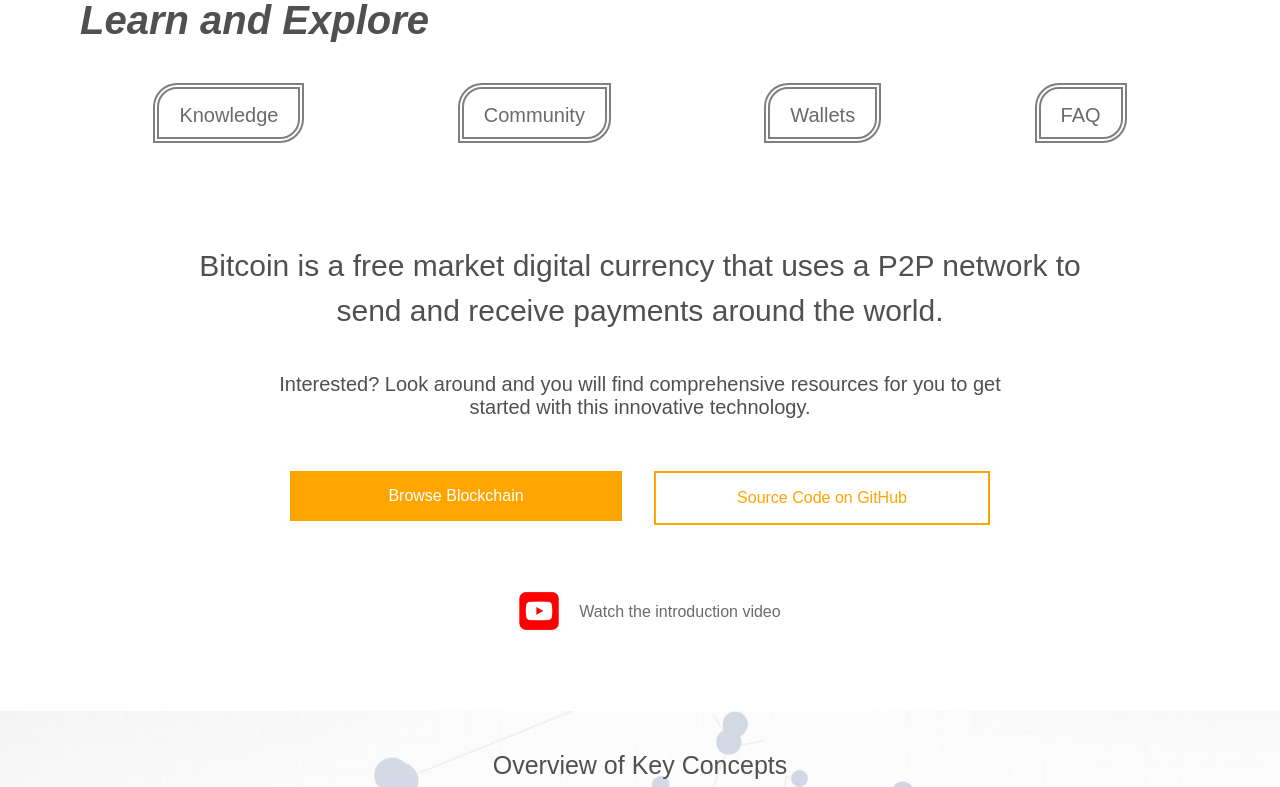
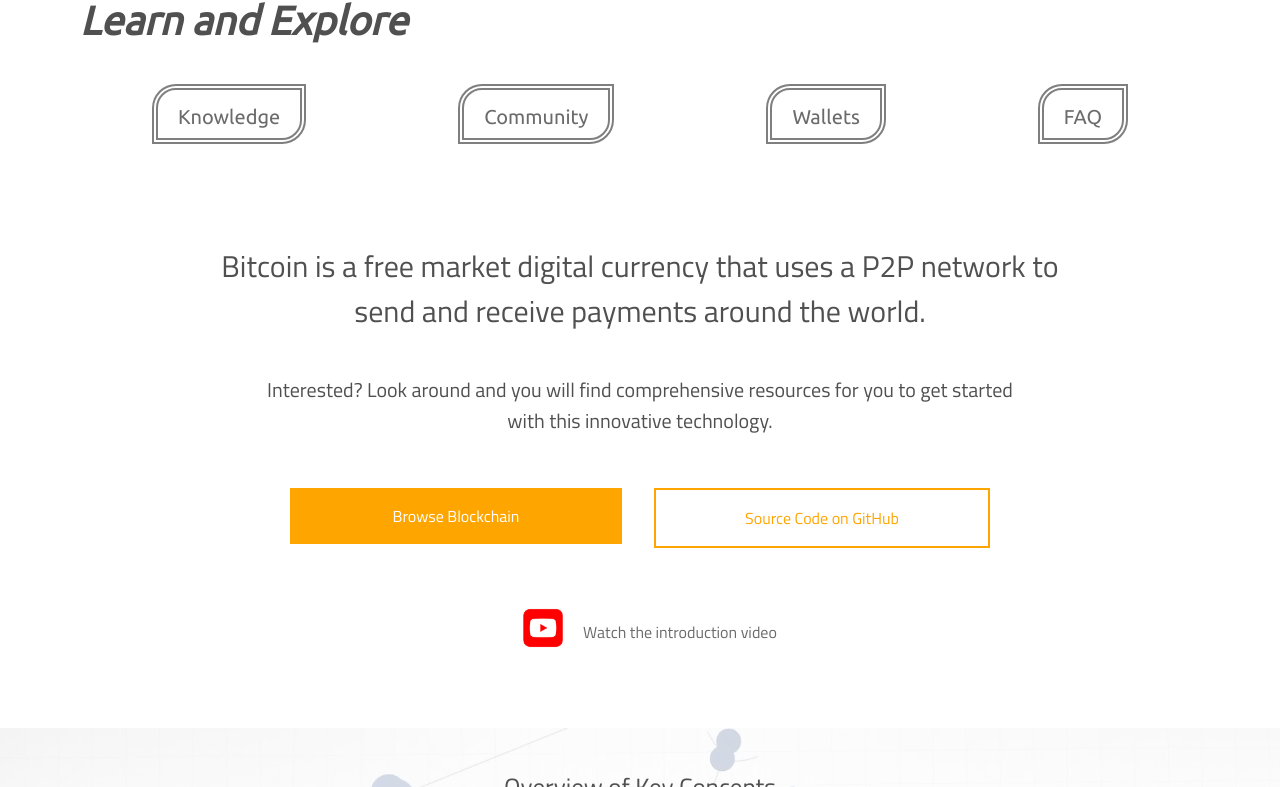
Before and after one commit to 1810Oct29SPARK/SomaE, a plain HTML site: page 1-bitcoin-presentation-website/index.html in a window 1280 px wide. Shown: the part 62-849 px from the top of the page. Drawn offline with Linux system fonts and the light colour scheme.

Commit message:
change some styling - add two fonts - fixed some other issues

```diff
--- a/1-bitcoin-presentation-website/css/style.css
+++ b/1-bitcoin-presentation-website/css/style.css
@@ -1,7 +1,7 @@
 body {
 	margin: 0;
 	padding: 0;
-	font-family: Arial, sans-serif;
+	font-family: 'Titillium Web', Arial, sans-serif;
 	font-size: 16px;
 	color: #505050;
 	background-color: white;
@@ -19,6 +19,7 @@
 	padding: 0;
 	box-sizing: border-box;
 	vertical-align: top;
+	font-family: 'Ubuntu', 'Titillium Web', Arial, Helvetica, sans-serif;
 }
 
 nav {
@@ -155,7 +156,7 @@
 	margin-left: 80px;
 	margin-top: 20px;
 	font-size: 40px;
-	font-weight: 800;
+	font-weight: 900;
 }
 
 .navlist {
@@ -378,6 +379,7 @@
 
 #live-update {
 	margin: 40px auto;
+	margin-bottom: 80px;
 }
 
 #copyright {
--- a/1-bitcoin-presentation-website/index.html
+++ b/1-bitcoin-presentation-website/index.html
@@ -10,6 +10,10 @@
     <!--Favicon-->
     <link rel="shortcut icon" type="image/png" href="images/favicon.png"/>
     <!--Extra Fonts-->
+    <!--'Ubuntu'-->
+    <link href='https://fonts.googleapis.com/css?family=Ubuntu' rel='stylesheet'>
+    <!--'Titillium Web'-->
+    <link href='https://fonts.googleapis.com/css?family=Titillium Web' rel='stylesheet'>
   </head>
   <body>
     <div class="body-container">
```
Also changed, not shown: 1-bitcoin-presentation-website/explore.html (+4 -0 lines), 1-bitcoin-presentation-website/info.html (+5 -1 lines), 1-bitcoin-presentation-website/quiz.html (+4 -0 lines).
